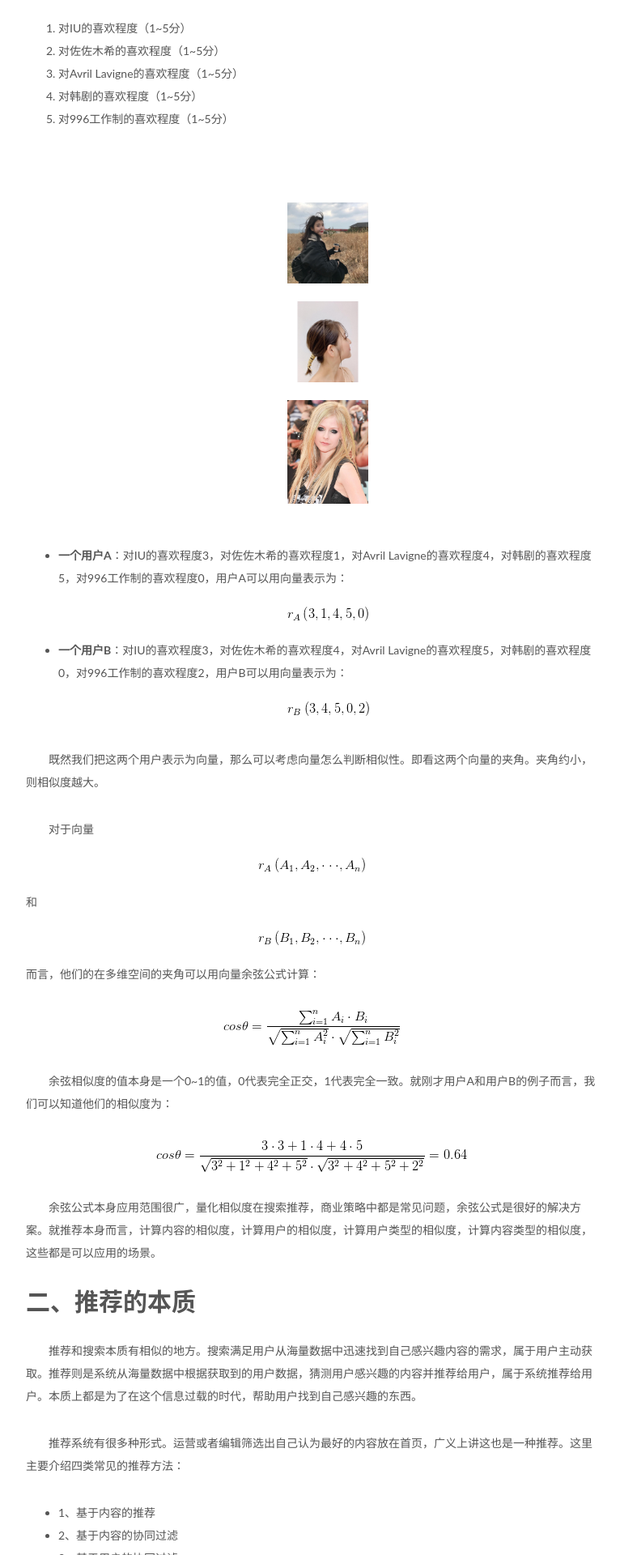
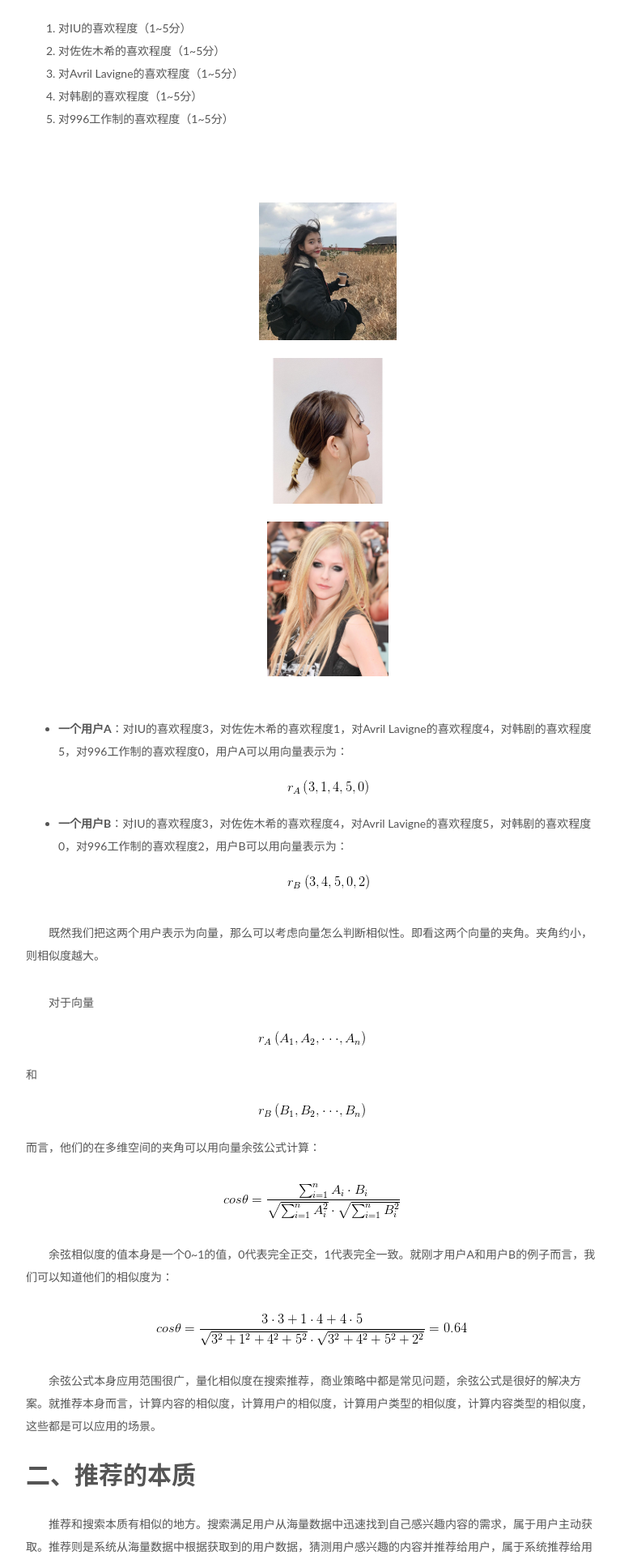
Before and after one commit to ARTAvrilLavigne/ARTAvrilLavigne.github.io, a Jekyll site: the page built from _posts/2019-04-27-recommendation algorithm.markdown, in a window 1280 px wide. Shown: the part 953-2873 px from the top of the page at 81% size, without its empty margins (233-999 px from the left). Built offline with Jekyll 4.4.1, drawn with Linux system fonts in a browser that asks for light colours; nearby versions of some CDN libraries; comment, search, counter and statistics services are not loaded.

Commit message:
Update 2019-04-27-recommendation algorithm.markdown

```diff
--- a/_posts/2019-04-27-recommendation algorithm.markdown
+++ b/_posts/2019-04-27-recommendation algorithm.markdown
@@ -22,11 +22,11 @@
 </ol>
 <ul>
 <br>
-<div style='width:100px; margin:0px auto'>
+<center class="half">
 <img src="https://github.com/ARTAvrilLavigne/ARTAvrilLavigne.github.io/blob/master/myblog/2019-04-27-recommendation%20algorithm/IU.jpg?raw=true" width="170" height="180">
 <img src="https://github.com/ARTAvrilLavigne/ARTAvrilLavigne.github.io/blob/master/myblog/2019-04-27-recommendation%20algorithm/sasaki.jpg?raw=true" width="180" height="180">
 <img src="https://github.com/ARTAvrilLavigne/ARTAvrilLavigne.github.io/blob/master/myblog/2019-04-27-recommendation%20algorithm/avril.jpg?raw=true" width="150" height="180">
-</div>
+</center>
 <br>
 <li><strong>一个用户A</strong>：对IU的喜欢程度3，对佐佐木希的喜欢程度1，对Avril Lavigne的喜欢程度4，对韩剧的喜欢程度5，对996工作制的喜欢程度0，用户A可以用向量表示为：<img src="https://github.com/ARTAvrilLavigne/ARTAvrilLavigne.github.io/blob/master/myblog/2019-04-27-recommendation%20algorithm/3.png?raw=true" alt="" width="100" height="18" /></li>
 <li><strong>一个用户B</strong>：对IU的喜欢程度3，对佐佐木希的喜欢程度4，对Avril Lavigne的喜欢程度5，对韩剧的喜欢程度0，对996工作制的喜欢程度2，用户B可以用向量表示为：<img src="https://github.com/ARTAvrilLavigne/ARTAvrilLavigne.github.io/blob/master/myblog/2019-04-27-recommendation%20algorithm/4.png?raw=true" alt="" width="101" height="18" /></li>
```
